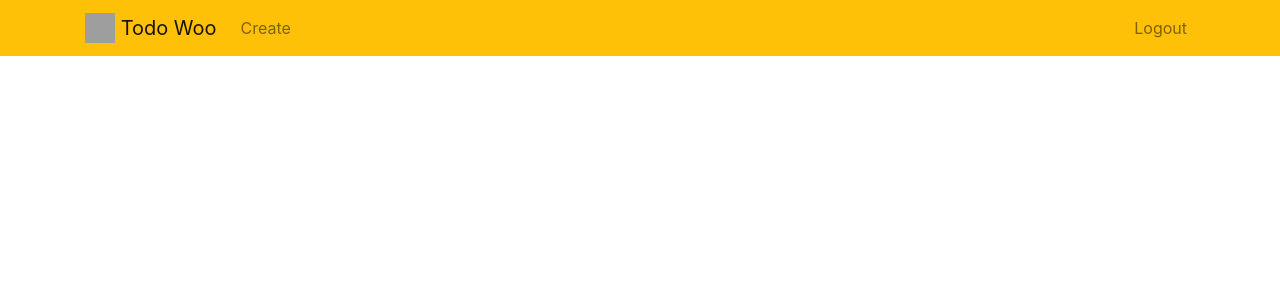
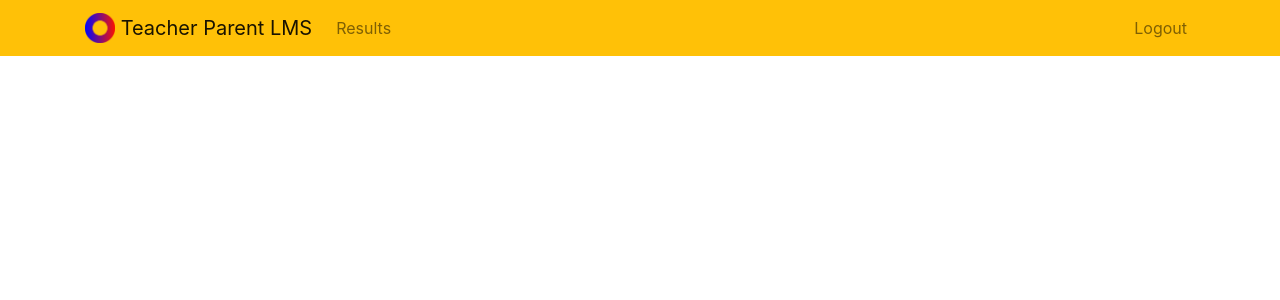
Before and after one commit to AzhakAnwar/db-project, a Django app: page /tests/ in a window 1280 px wide. Shown: the top 300 px of the page. Run offline with Django 3.2, Linux system fonts and the light colour scheme; a user stored in the database is signed in; some libraries are stand-ins or nearby versions; grey boxes are pictures that could not be loaded.

Commit message:
Teacher and test form left

```diff
--- a/test_conducts/urls.py
+++ b/test_conducts/urls.py
@@ -3,5 +3,5 @@ from . import views
 
 urlpatterns=[
     path('', views.tests, name='tests'),
-    path('instructor/', views.instructor, name='instructor'),
+    # path('instructor/', views.instructor, name='instructor'),
 ]
--- a/test_conducts/views.py
+++ b/test_conducts/views.py
@@ -1,8 +1,10 @@
 from django.shortcuts import get_object_or_404, redirect, render
 from .models import Conduct, StudentTests
 from users.models import Student, Teacher
+from django.contrib.auth.decorators import login_required
 
 
+@login_required
 def tests(request):
     tests = None
     if request.method == 'GET':
@@ -30,9 +32,3 @@ def tests(request):
                 return render(request, 'tests.html', {'test': test})
             except IndexError:
                 return redirect('tests')
-        return redirect('tests')
-
-
-def instructor(request):
-    teacher_id = '5'
-    return render(request, 'instructor.html', {'teacher_id': teacher_id})
--- a/users/templates/base.html
+++ b/users/templates/base.html
@@ -1,27 +1,31 @@
 {% load static %}
 <!doctype html>
 <html lang="en">
+
 <head>
     <!-- Required meta tags -->
     <meta charset="utf-8">
     <meta name="viewport" content="width=device-width, initial-scale=1, shrink-to-fit=no">
 
     <!-- Bootstrap CSS -->
-    <link rel="stylesheet" href="https://stackpath.bootstrapcdn.com/bootstrap/4.4.1/css/bootstrap.min.css" integrity="sha384-Vkoo8x4CGsO3+Hhxv8T/Q5PaXtkKtu6ug5TOeNV6gBiFeWPGFN9MuhOf23Q9Ifjh" crossorigin="anonymous">
+    <link rel="stylesheet" href="https://stackpath.bootstrapcdn.com/bootstrap/4.4.1/css/bootstrap.min.css"
+        integrity="sha384-Vkoo8x4CGsO3+Hhxv8T/Q5PaXtkKtu6ug5TOeNV6gBiFeWPGFN9MuhOf23Q9Ifjh" crossorigin="anonymous">
 
-    <link rel="icon" type="image/png"  href="{% static 'todo/logo.png' %}">
+    <link rel="icon" type="image/png" href="{% static 'logo.png' %}">
     <title>LMS</title>
 </head>
+
 <body>
 
 
     <nav class="navbar navbar-expand-md navbar-light bg-warning">
         <div class="container">
             <a class="navbar-brand" href="{% url 'home' %}">
-         <img src="{% static 'todo/logo.png' %}" width="30" height="30" class="d-inline-block align-top">
-        <span>Todo Woo</span>
+                <img src="{% static 'logo.png' %}" width="30" height="30" class="d-inline-block align-top">
+                <span>Teacher Parent LMS</span>
             </a>
-    <button class="navbar-toggler" type="button" data-toggle="collapse" data-target="#navbarNav" aria-controls="navbarNav" aria-expanded="false" aria-label="Toggle navigation">
+            <button class="navbar-toggler" type="button" data-toggle="collapse" data-target="#navbarNav"
+                aria-controls="navbarNav" aria-expanded="false" aria-label="Toggle navigation">
                 <span class="navbar-toggler-icon"></span>
             </button>
             <div class="collapse navbar-collapse" id="navbarNav">
@@ -35,13 +39,13 @@
                         <a class="nav-link" href="{% url 'completedtodos' %}">Completed</a>
                     </li>
                     <li class="nav-item {{ create }}">
-                    <a class="nav-link" href="{% url 'createtodo' %}">Create</a>
-                </li>
-            {% endcomment %}
-            <li class="nav-item {{ create }}">
                         <a class="nav-link" href="{% url 'tests' %}">Create</a>
                     </li>
 
+                    {% endcomment %}
+                    <li class="nav-item {{ create }}">
+                        <a class="nav-link" href="{% url 'tests' %}">Results</a>
+                    </li>
                 </ul>
                 {% endif %}
                 <ul class="navbar-nav ml-auto">
@@ -72,8 +76,15 @@
 
     <!-- Optional JavaScript -->
     <!-- jQuery first, then Popper.js, then Bootstrap JS -->
-<script src="https://code.jquery.com/jquery-3.4.1.slim.min.js" integrity="sha384-J6qa4849blE2+poT4WnyKhv5vZF5SrPo0iEjwBvKU7imGFAV0wwj1yYfoRSJoZ+n" crossorigin="anonymous"></script>
-<script src="https://cdn.jsdelivr.net/npm/popper.js@1.16.0/dist/umd/popper.min.js" integrity="sha384-Q6E9RHvbIyZFJoft+2mJbHaEWldlvI9IOYy5n3zV9zzTtmI3UksdQRVvoxMfooAo" crossorigin="anonymous"></script>
-<script src="https://stackpath.bootstrapcdn.com/bootstrap/4.4.1/js/bootstrap.min.js" integrity="sha384-wfSDF2E50Y2D1uUdj0O3uMBJnjuUD4Ih7YwaYd1iqfktj0Uod8GCExl3Og8ifwB6" crossorigin="anonymous"></script>
+    <script src="https://code.jquery.com/jquery-3.4.1.slim.min.js"
+        integrity="sha384-J6qa4849blE2+poT4WnyKhv5vZF5SrPo0iEjwBvKU7imGFAV0wwj1yYfoRSJoZ+n"
+        crossorigin="anonymous"></script>
+    <script src="https://cdn.jsdelivr.net/npm/popper.js@1.16.0/dist/umd/popper.min.js"
+        integrity="sha384-Q6E9RHvbIyZFJoft+2mJbHaEWldlvI9IOYy5n3zV9zzTtmI3UksdQRVvoxMfooAo"
+        crossorigin="anonymous"></script>
+    <script src="https://stackpath.bootstrapcdn.com/bootstrap/4.4.1/js/bootstrap.min.js"
+        integrity="sha384-wfSDF2E50Y2D1uUdj0O3uMBJnjuUD4Ih7YwaYd1iqfktj0Uod8GCExl3Og8ifwB6"
+        crossorigin="anonymous"></script>
 </body>
+
 </html>
--- a/users/templates/home.html
+++ b/users/templates/home.html
@@ -10,9 +10,9 @@
 <div class="row justify-content-center mt-5">
         <div class="col-md-7 text-center">
 
-                 <h1>Simply Your Todos. Woo!</h1>
+                 <h1>Welcome to Our Teacher Parent Interactive LMS</h1>
             <p>Life is fun. But life is also busy. There's a million different things you could be doing. But what matters is <u>what</u> you do. We created <b><i>Todo Woo</i></b> to help you make sense of all of your opportunities and live that life that matters most to you. Your new organized life awaits.</p>
-        <a role="button" class="btn btn-primary btn-lg" href="{% url 'signupuser' %}">Start</a>
+        <a role="button" class="btn btn-primary btn-lg" href="{% url 'tests' %}">View Results</a>
         </div>
     </div>
 
--- a/users/views.py
+++ b/users/views.py
@@ -4,6 +4,7 @@ from django.contrib.auth import authenticate, login, logout
 from .forms import CustomUserCreationForm, ParentForm, StudentForm
 from .models import Parent, Teacher, Student
 from .customuser import CustomUser
+from django.contrib.auth.decorators import login_required
 
 
 def home(request):
@@ -54,7 +55,7 @@ def signupuser(request):
                           {'form': CustomUserCreationForm(),
                            'error': 'Passwords did not match'})
 
-
+@login_required
 def logoutuser(request):
     logout(request)
     return redirect('home')
```
Also changed, not shown: db.sqlite3, users/static/Logo.png (added). Lines whose indentation alone changed are shown as unchanged.
